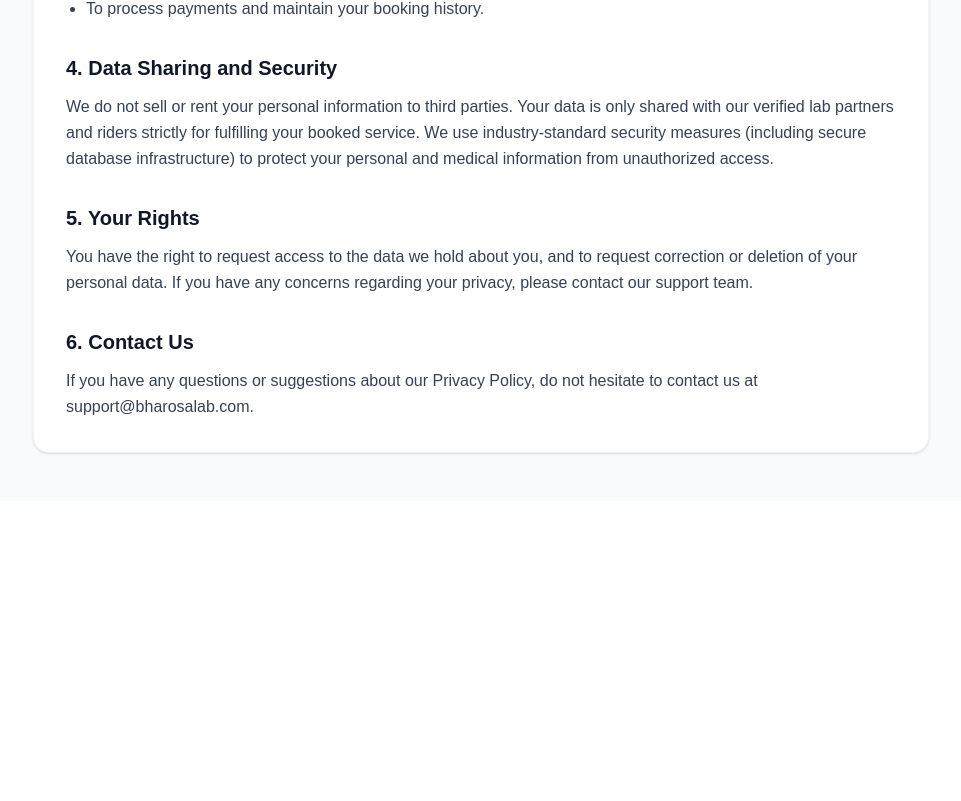
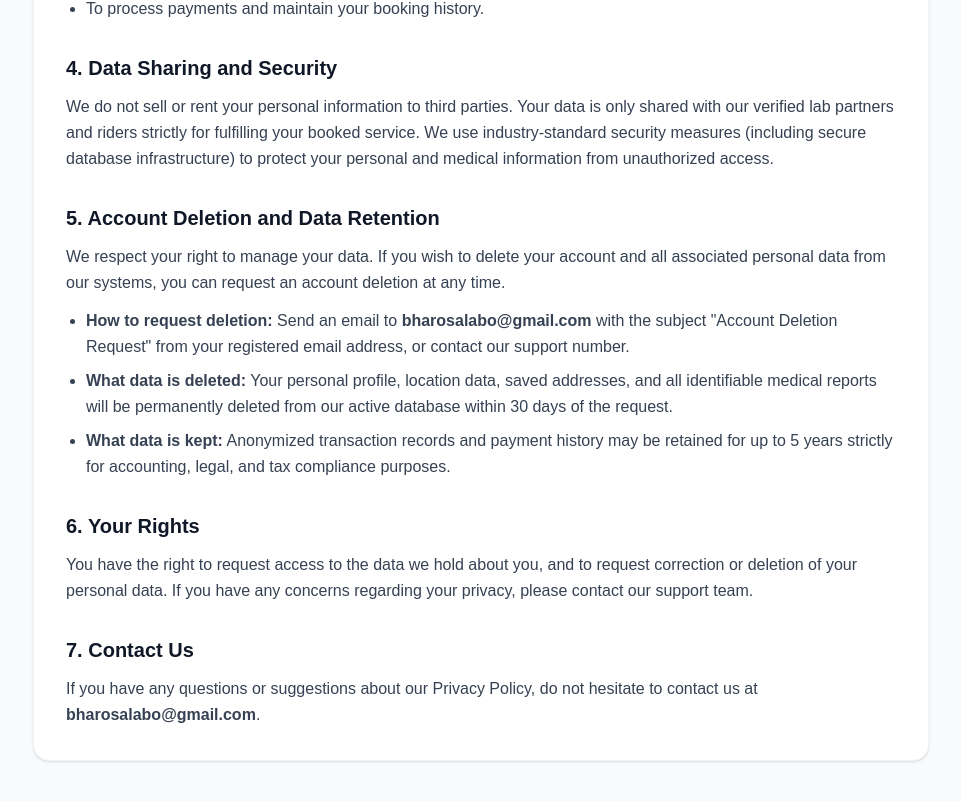
Before and after one commit to Hamza-code88/bharosa-lab, a Next.js app: page /privacy-policy in a window 1280 px wide. Shown: the part 711-1512 px from the top of the page, without its empty margins (159-1120 px from the left). Before the commit the page ends 1212 px from the top, so only its background shows below. Built offline with nearby package versions, Linux system fonts and the light colour scheme; no server answers.

Commit message:
added more policyies

```diff
--- a/app/privacy-policy/page.tsx
+++ b/app/privacy-policy/page.tsx
@@ -43,16 +43,28 @@ export default function PrivacyPolicy() {
           </section>
 
           <section>
-            <h2 className="text-xl font-semibold text-gray-900 mb-3">5. Your Rights</h2>
+            <h2 className="text-xl font-semibold text-gray-900 mb-3">5. Account Deletion and Data Retention</h2>
+            <p className="leading-relaxed mb-3">
+              We respect your right to manage your data. If you wish to delete your account and all associated personal data from our systems, you can request an account deletion at any time.
+            </p>
+            <ul className="list-disc pl-5 space-y-2 leading-relaxed mb-3">
+              <li><strong>How to request deletion:</strong> Send an email to <strong>bharosalabo@gmail.com</strong> with the subject "Account Deletion Request" from your registered email address, or contact our support number.</li>
+              <li><strong>What data is deleted:</strong> Your personal profile, location data, saved addresses, and all identifiable medical reports will be permanently deleted from our active database within 30 days of the request.</li>
+              <li><strong>What data is kept:</strong> Anonymized transaction records and payment history may be retained for up to 5 years strictly for accounting, legal, and tax compliance purposes.</li>
+            </ul>
+          </section>
+
+          <section>
+            <h2 className="text-xl font-semibold text-gray-900 mb-3">6. Your Rights</h2>
             <p className="leading-relaxed">
               You have the right to request access to the data we hold about you, and to request correction or deletion of your personal data. If you have any concerns regarding your privacy, please contact our support team.
             </p>
           </section>
 
           <section>
-            <h2 className="text-xl font-semibold text-gray-900 mb-3">6. Contact Us</h2>
+            <h2 className="text-xl font-semibold text-gray-900 mb-3">7. Contact Us</h2>
             <p className="leading-relaxed">
-              If you have any questions or suggestions about our Privacy Policy, do not hesitate to contact us at support@bharosalab.com.
+              If you have any questions or suggestions about our Privacy Policy, do not hesitate to contact us at <strong>bharosalabo@gmail.com</strong>.
             </p>
           </section>
         </div>
```
